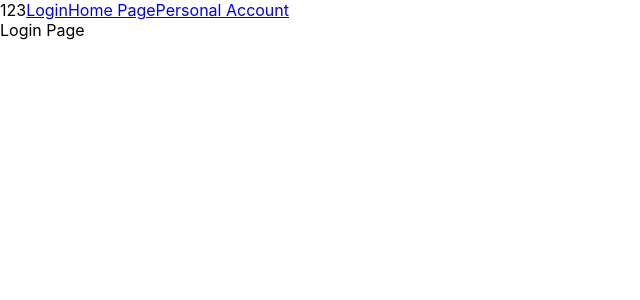
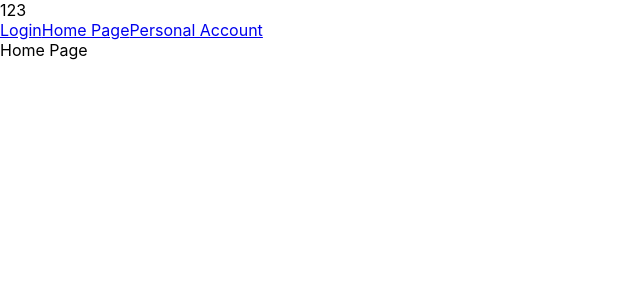
Before and after one commit to Blenemy/chess-app, a React (Create React App) app: page / in a window 1280 px wide. Before the commit this address led to /login. Shown: the top 300 px of the page, without its empty margins (0-640 px from the left). Built offline with nearby package versions, Linux system fonts and the light colour scheme.

Commit message:
feat: add basic eslint config, add framer motion wrapper component

```diff
--- a/package.json
+++ b/package.json
@@ -13,6 +13,7 @@
     "@types/react": "^18.2.66",
     "@types/react-dom": "^18.2.22",
     "@types/react-redux": "^7.1.33",
+    "framer-motion": "^11.0.14",
     "gh-pages": "^6.1.1",
     "react": "^18.2.0",
     "react-dom": "^18.2.0",
--- a/src/App.tsx
+++ b/src/App.tsx
@@ -1,14 +1,18 @@
 import { Link, Route, Routes } from "react-router-dom";
-import { Login } from "./components/Login/Login";
-import { PrivateRoutes } from "./components/PrivateRoutes/PrivateRoutes";
-import { Home } from "./pages/homepage/Home";
-import { routes } from "./routes/config";
-import { PersonalAccount } from "./pages/personal-account/PersonalAccount";
+
+import { routes } from "./utils/routes/config";
+
+import MotionWrapper from "./components/Container/Container";
+import PrivateRoutes from "./components/PrivateRoutes/PrivateRoutes";
+import PersonalAccount from "./pages/personal-account/PersonalAccount";
+import Login from "./components/Login/Login";
+import Home from "./pages/homepage/Home";
 
 function App() {
   return (
     <div className="App">
-      123
+      <MotionWrapper>
+        <div>123</div>
         <Link to={routes.login}>Login</Link>
         <Link to={routes.home}>Home Page</Link>
         <Link to={routes.personalAccount}>Personal Account</Link>
@@ -24,6 +28,7 @@ function App() {
             <Route element={<Login />} path={routes.login} />
           </Routes>
         </div>
+      </MotionWrapper>
     </div>
   );
 }
--- /dev/null
+++ b/src/components/Container/Container.tsx
@@ -0,0 +1,27 @@
+import { motion } from "framer-motion";
+
+interface MotionContainerProps {
+  children: React.ReactNode;
+  elementType?: keyof JSX.IntrinsicElements;
+  classes?: string;
+}
+
+const MotionWrapper: React.FC<MotionContainerProps> = ({
+  children,
+  classes,
+  elementType: Component = "div",
+}) => {
+  const MotionComponent = motion[Component as keyof typeof motion];
+
+  return (
+    <MotionComponent
+      className={classes}
+      initial={{ opacity: 0 }}
+      animate={{ opacity: 1 }}
+    >
+      {children}
+    </MotionComponent>
+  );
+};
+
+export default MotionWrapper;
--- a/src/components/Login/Login.tsx
+++ b/src/components/Login/Login.tsx
@@ -1,9 +1,11 @@
 // import "./Login.scss";
 
-export const Login = () => {
+const Login = () => {
   return (
     <div>
       <div>Login Page</div>
     </div>
   );
 };
+
+export default Login;
--- a/src/components/PrivateRoutes/PrivateRoutes.tsx
+++ b/src/components/PrivateRoutes/PrivateRoutes.tsx
@@ -2,9 +2,11 @@
 
 import { Navigate, Outlet } from "react-router-dom";
 
-export const PrivateRoutes = () => {
+const PrivateRoutes = () => {
   // TODO: change when actual auth is implemented
-  const auth = { token: false };
+  const auth = { token: true };
 
   return auth.token ? <Outlet /> : <Navigate to="/login" />;
 };
+
+export default PrivateRoutes;
--- a/src/pages/homepage/Home.tsx
+++ b/src/pages/homepage/Home.tsx
@@ -1,9 +1,11 @@
 // import './Home.scss'
 
-export const Home = () => {
+const Home = () => {
   return (
     <div>
       <div>Home Page</div>
     </div>
   );
 };
+
+export default Home;
--- a/src/pages/personal-account/PersonalAccount.tsx
+++ b/src/pages/personal-account/PersonalAccount.tsx
@@ -1,9 +1,11 @@
 // import './PersonalAccount.scss'
 
-export const PersonalAccount = () => {
+const PersonalAccount = () => {
   return (
     <div>
       <div>Personal Account</div>
     </div>
   );
 };
+
+export default PersonalAccount;
```
Also changed, not shown: src/index.tsx (+5 -3 lines), src/reportWebVitals.ts (+13 -15 lines), .eslintrc.js (added), src/utils/routes/config.ts (renamed from src/routes/config.ts), 1 other file (tests, documents, lock files or other folders). Lines whose indentation alone changed are shown as unchanged.
